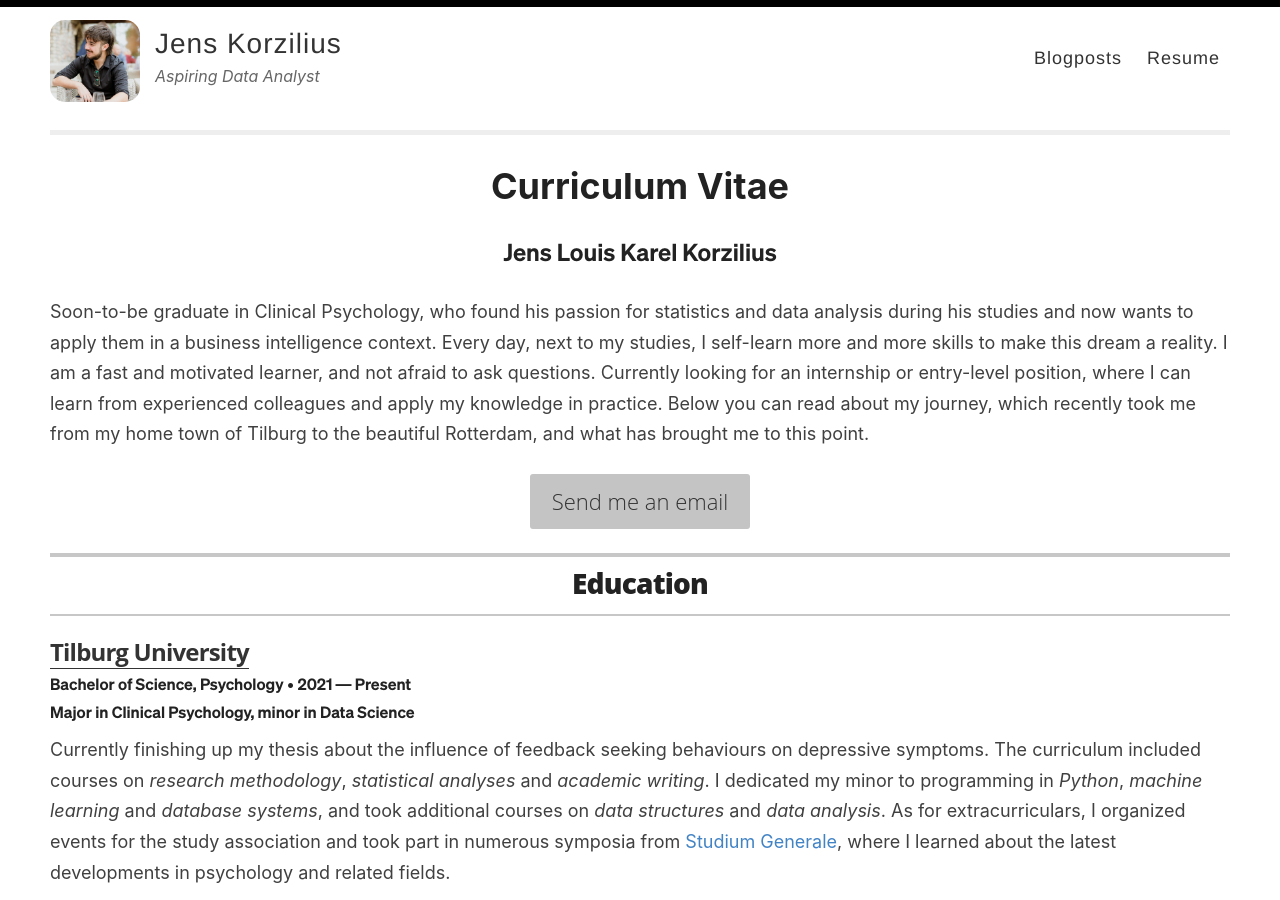
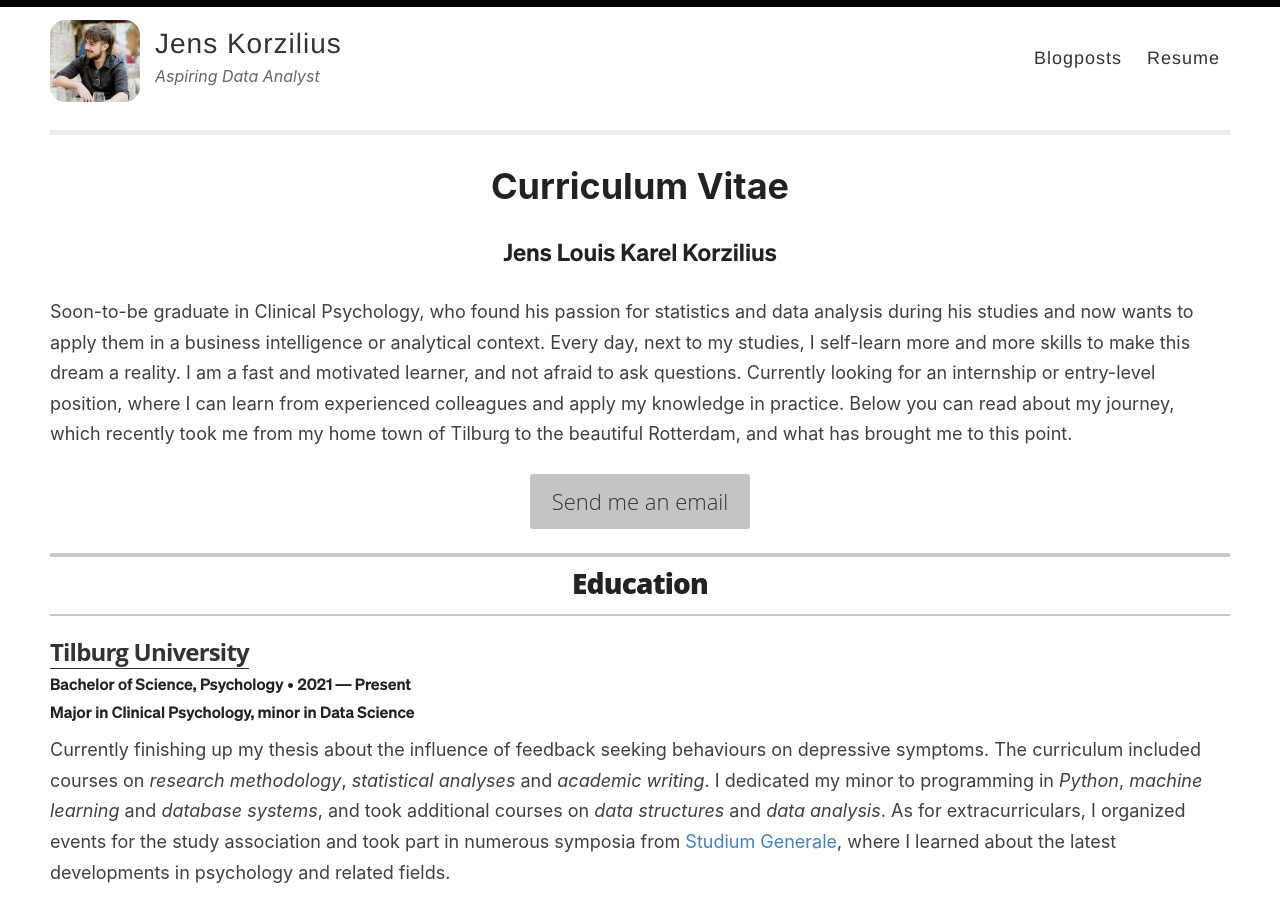
Before and after one commit to Pil0tz/pil0tz.github.io, a Jekyll site: the page built from _pages/resume.md, in a window 1280 px wide and 900 px high. Built offline with Jekyll 4.4.1, drawn with Linux system fonts in a browser that asks for light colours.

Commit message:
Update _config.yml

```diff
--- a/_config.yml
+++ b/_config.yml
@@ -123,7 +123,8 @@ resume_header_contact_info:     "02-12-2001 • Frits Ruysstraat, Rotterdam •
 display_header_contact_info:    "false"
 
 resume_header_intro: |
-  Soon-to-be graduate in Clinical Psychology, who found his passion for statistics and data analysis during his studies and now wants to apply them in a business intelligence context.
+  Soon-to-be graduate in Clinical Psychology, who found his passion for statistics and data analysis during his studies
+  and now wants to apply them in a business intelligence or analytical context.
   Every day, next to my studies, I self-learn more and more skills to make this dream a reality.
   I am a fast and motivated learner, and not afraid to ask questions.
   Currently looking for an internship or entry-level position, where I can learn from experienced colleagues and apply my knowledge in practice.
```
